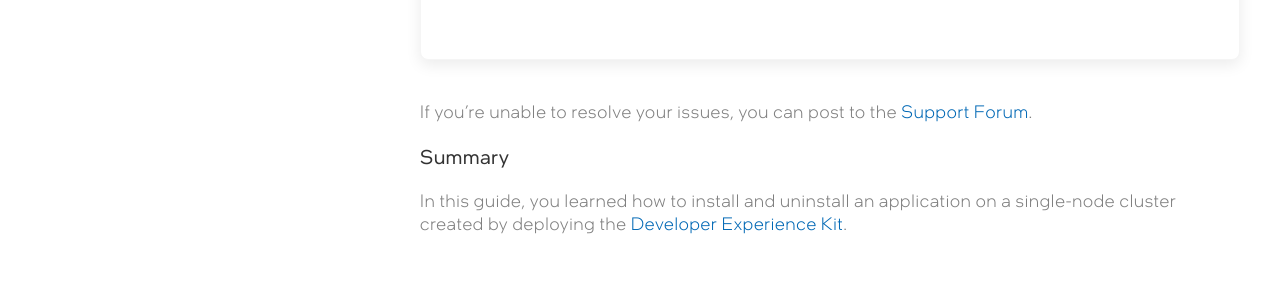
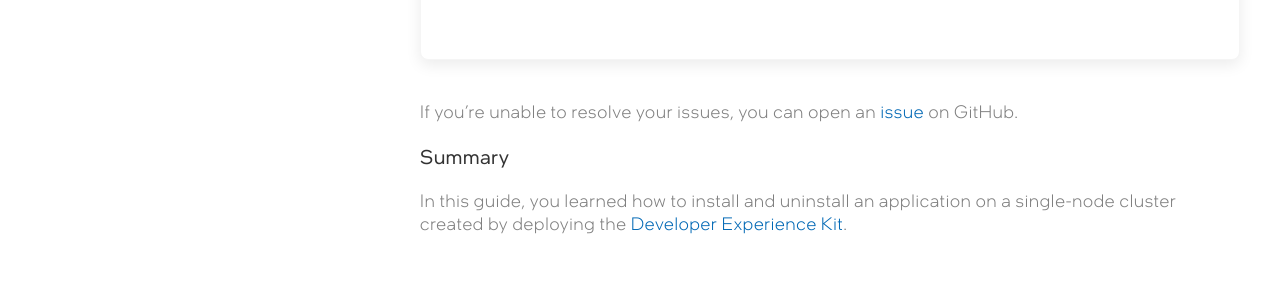
Before and after one commit to IntelSmartEdge/docs, a Jekyll site: the page built from application-onboarding/application-onboarding-cmdline.md, in a window 1280 px wide and 900 px high, scrolled down 6326 px. Shown: the part 604-897 px from the top of the window. Built offline with Jekyll 4.4.1, drawn with Linux system fonts in a browser that asks for light colours; some web fonts are replaced; our own code applies the rules of GitHub Pages for plain Markdown files; comment, search, counter and statistics services are not loaded.

Commit message:
Documentation updates

````diff
--- a/application-onboarding/application-onboarding-cmdline.md
+++ b/application-onboarding/application-onboarding-cmdline.md
@@ -13,11 +13,11 @@
 
 Our example application is an NGINX web server. You can use these instructions to onboard any application from a Helm Chart.
 
-These instructions apply to clusters created by deploying the [Developer Experience Kit]().
+These instructions apply to clusters created by deploying the [Developer Experience Kit](/experience-kits/developer-experience-kit.md).
 
 ### Requirements
 #### Hardware
-- An Intel® Smart Edge Open cluster that has been deployed by running the [Developer Experience Kit]().
+- An Intel® Smart Edge Open cluster that has been deployed by running the [Developer Experience Kit](/experience-kits/developer-experience-kit.md).
 
 #### Software
 The Helm v3 CLI must be installed on the system hosting the cluster. For instructions, see the [Helm documentation](https://helm.sh/docs/intro/install/)
@@ -223,8 +223,8 @@
 
 ```
 
-If you're unable to resolve your issues, you can post to the [Support Forum]().
+If you're unable to resolve your issues, you can open an [issue](https://github.com/smart-edge-open/open-developer-experience-kits/issues) on GitHub.
 
 ### Summary
 
-In this guide, you learned how to install and uninstall an application on a single-node cluster created by deploying the [Developer Experience Kit]().
+In this guide, you learned how to install and uninstall an application on a single-node cluster created by deploying the [Developer Experience Kit](/experience-kits/developer-experience-kit.md).
````
Also changed, not shown: experience-kits/developer-experience-kit.md (+1 -1 lines).
